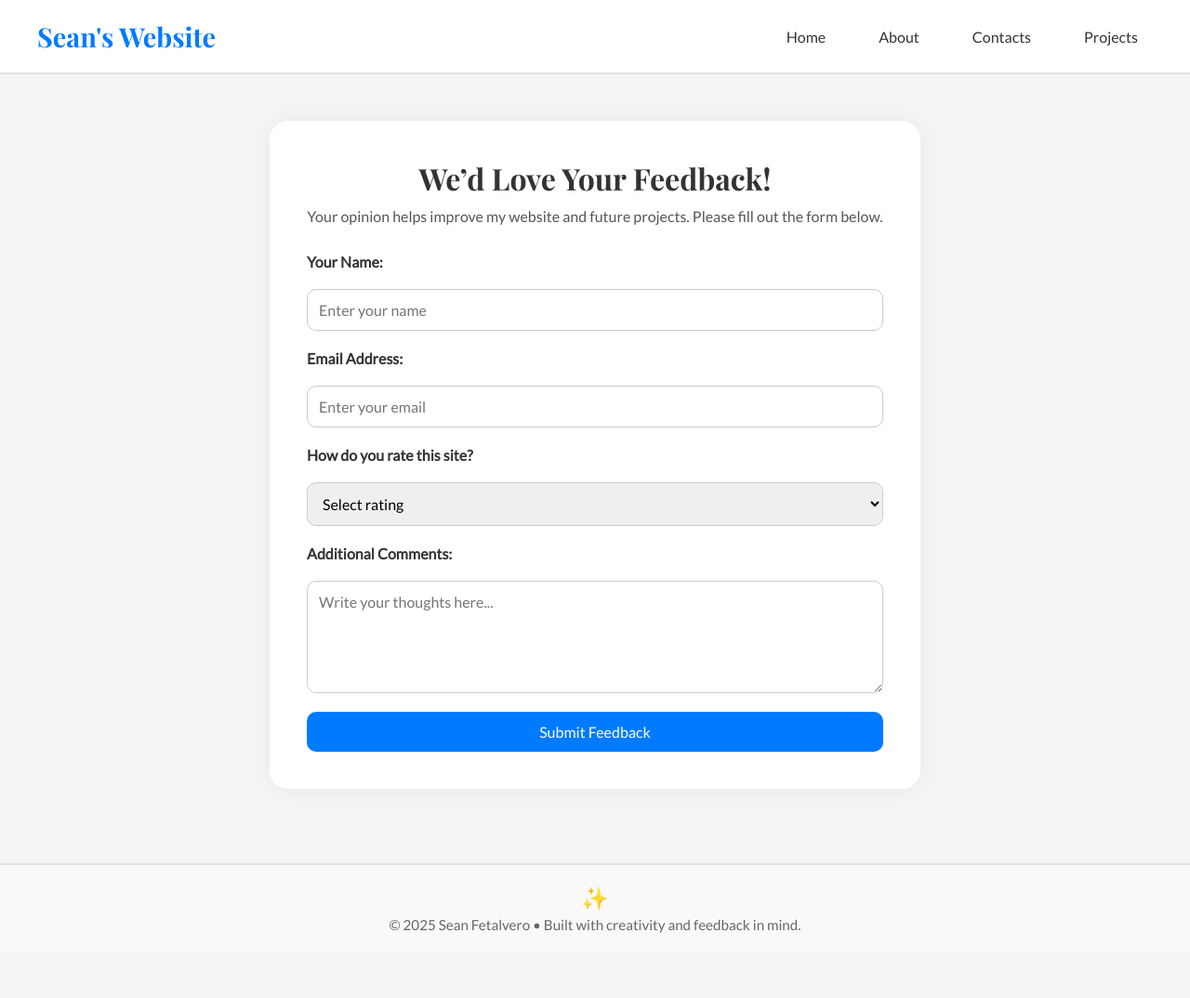
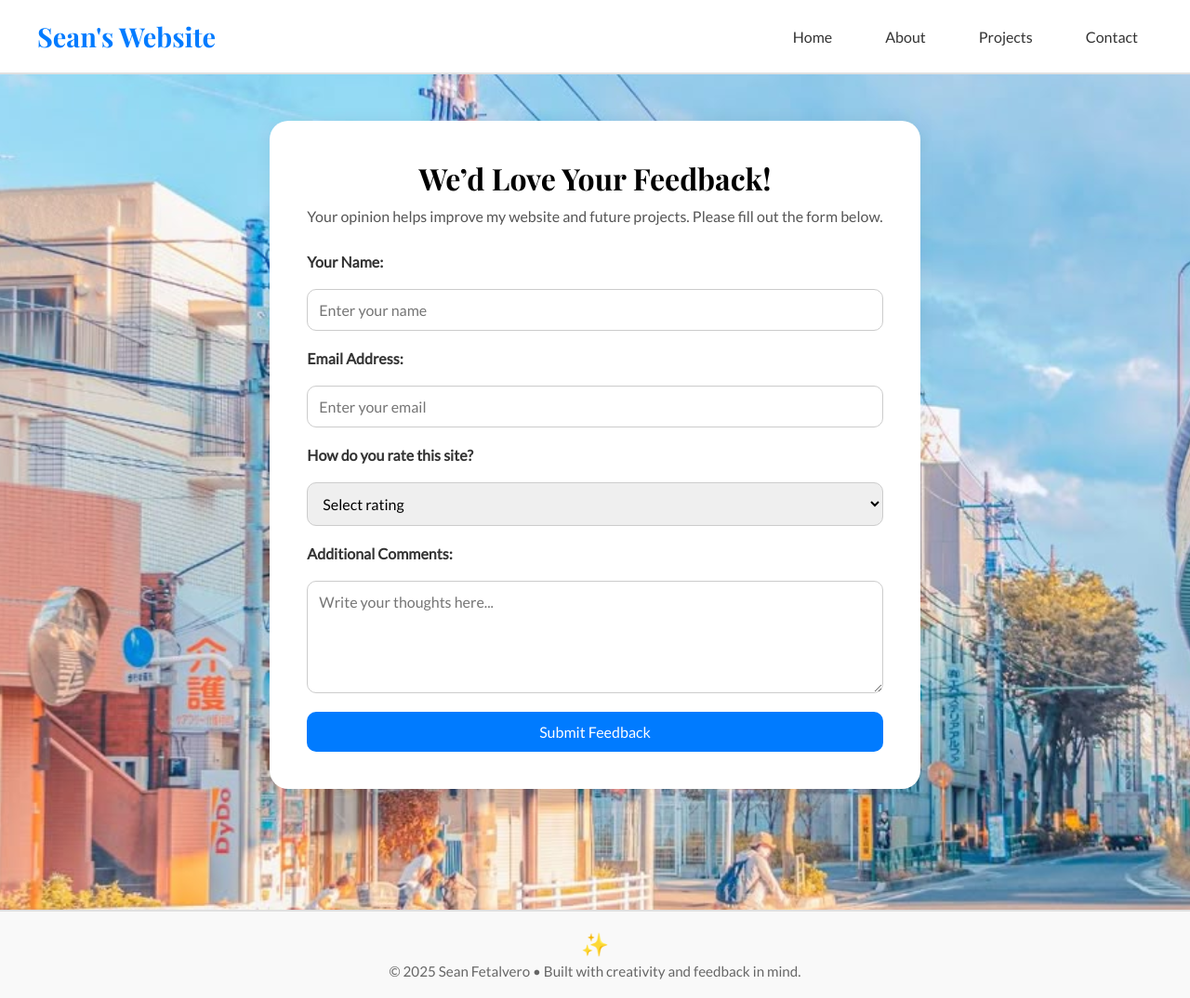
Before and after one commit to FetalveroSean/WD-Finals, a plain HTML site: page pages/page4/index.html in a window 1280 px wide. Shown: the whole page at 93% size. Before the commit the page ends 1024 px from the top, so only its background shows below. Drawn offline with nearby package versions, Linux system fonts and the light colour scheme.

Commit message:
refactor: bg img page2, 3, 4

```diff
--- a/pages/page1/assets/css/style.css
+++ b/pages/page1/assets/css/style.css
@@ -5,14 +5,18 @@
   box-sizing: border-box;
 }
 
+/* === Body with Background Image === */
 body {
+  background-image: url('../imgs/bg3.jpeg');
+  background-size: cover;
+  background-position: center;
+  background-repeat: no-repeat;
+  min-height: 100vh;
+
   font-family: 'Lato', sans-serif;
-  background-color: #f5f5f5;
   display: flex;
   flex-direction: column;
-  min-height: 100vh;
 }
-
 /* === Header === */
 header {
   background-color: #ffffff;
@@ -108,7 +112,7 @@ nav a:hover {
   overflow: hidden;
   display: flex;
   flex-direction: column;
-  height: 295px;
+  height: 270px;
 }
 
 .chat-header {
--- a/pages/page2/assets/css/style.css
+++ b/pages/page2/assets/css/style.css
@@ -1,9 +1,14 @@
 /* === Base Font Styles === */
 body {
-  margin: 0;
-  padding: 0;
+  background-image: url('../imgs/bg.jpeg');
+  background-size: cover;
+  background-position: center;
+  background-repeat: no-repeat;
+  min-height: 100vh;
+
   font-family: 'Lato', sans-serif;
-  background-color: #f9f9f9;
+  display: flex;
+  flex-direction: column;
 }
 
 /* === Header === */
--- a/pages/page3/assets/css/style.css
+++ b/pages/page3/assets/css/style.css
@@ -6,13 +6,15 @@
 }
 
 body {
+  background-image: url('../imgs/bg2.jpeg');
+  background-size: cover;
+  background-position: center;
+  background-repeat: no-repeat;
+  min-height: 100vh;
+
   font-family: 'Lato', sans-serif;
-  background-color: #f8f9fa;
-  color: #333;
-  line-height: 1.6;
   display: flex;
   flex-direction: column;
-  min-height: 100vh;
 }
 
 /* === Header === */
--- a/pages/page4/assets/css/style.css
+++ b/pages/page4/assets/css/style.css
@@ -10,9 +10,15 @@
 }
 
 body {
+  background-image: url('../imgs/bg4.jpeg');
+  background-size: cover;
+  background-position: center;
+  background-repeat: no-repeat;
+  min-height: 100vh;
+
   font-family: 'Lato', sans-serif;
-  background-color: #f4f4f4;
-  color: #333;
+  display: flex;
+  flex-direction: column;
 }
 
 /* === Header === */
--- a/pages/page4/index.html
+++ b/pages/page4/index.html
@@ -16,8 +16,8 @@
     <nav>
       <a href="../../index.html">Home</a>
       <a href="../page1/index.html">About</a>
-      <a href="../page2/index.html">Contacts</a>
-      <a href="../page3/index.html">Projects</a>
+      <a href="../page2/index.html">Projects</a>
+      <a href="../page3/index.html">Contact</a>
     </nav>
   </header>
 
```
Also changed, not shown: assets/css/style.css (+4 -4 lines), pages/page3/index.html (+1 -1 lines), pages/page1/assets/imgs/bg3.jpeg (added), pages/page2/assets/imgs/bg.jpeg (added), pages/page3/assets/imgs/bg2.jpeg (added), pages/page4/assets/imgs/bg4.jpeg (added).
